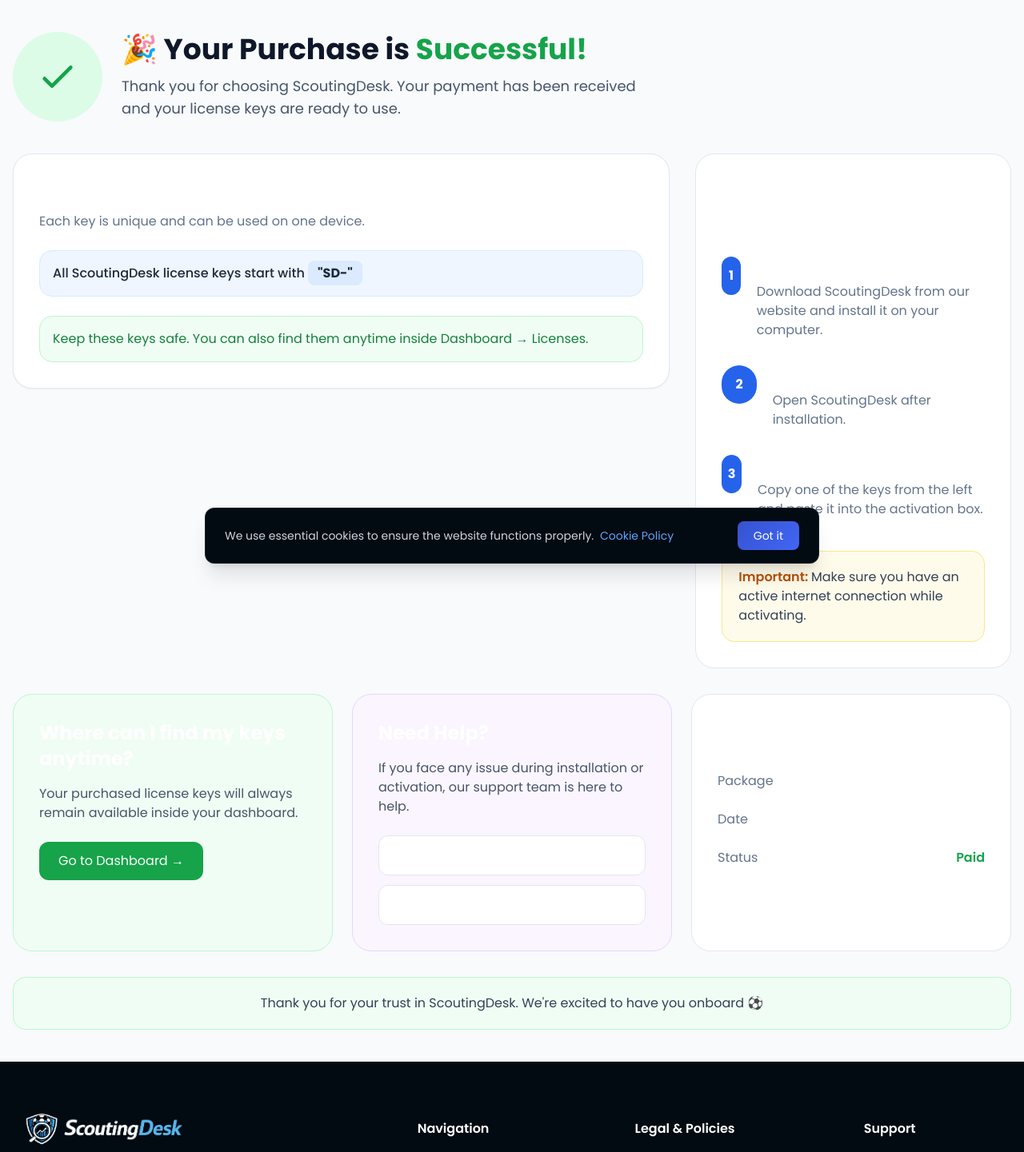
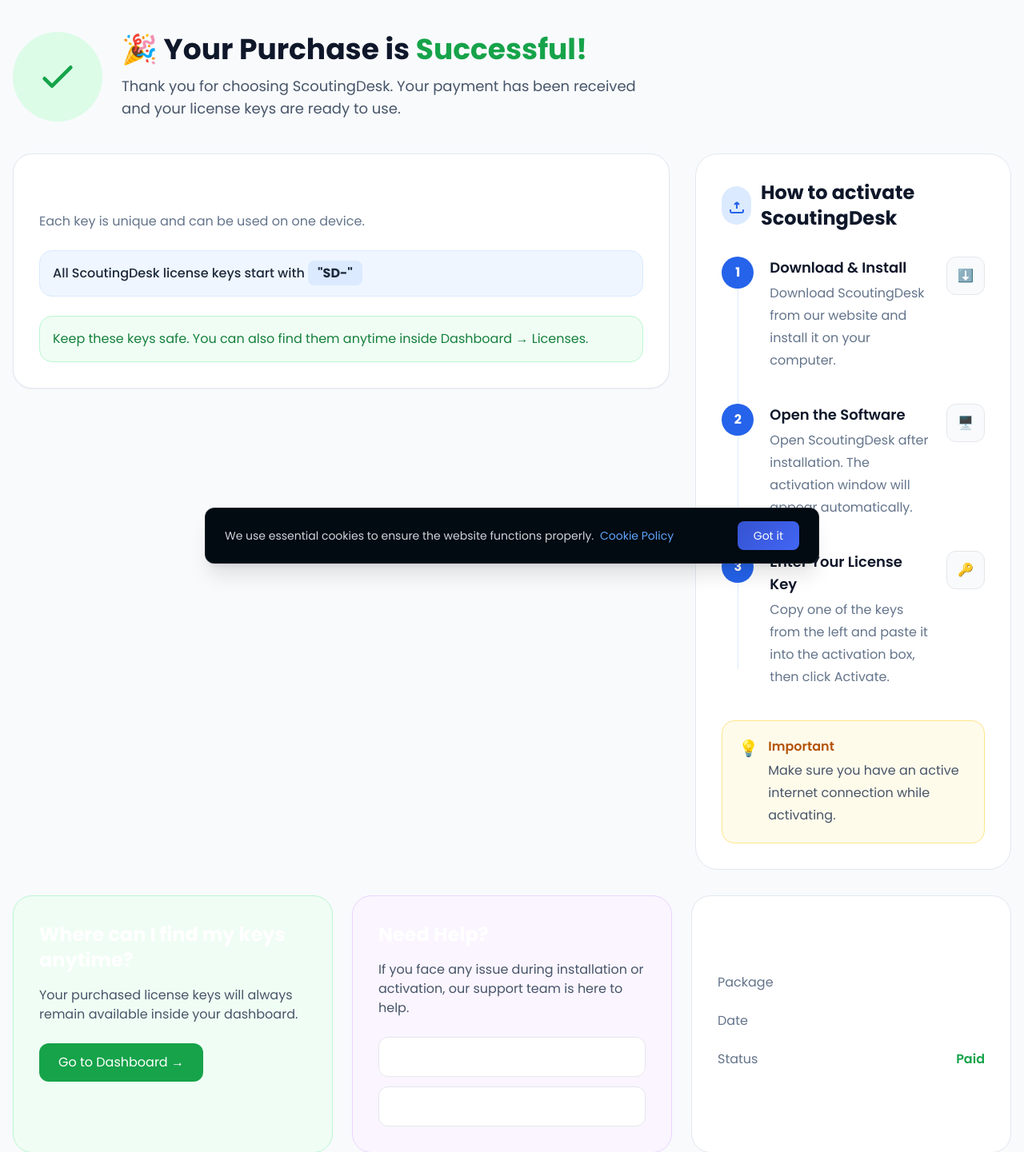
Before and after one commit to TheSukhSingh/scoutingdesk-website, a Django app: page /payments/success/ in a window 1280 px wide. Shown: the part 79-1520 px from the top of the page at 80% size. Run offline with Django 5.2, Linux system fonts and the light colour scheme; the visitor is signed in with stand-in values (Sample User, id 1); data that the repository does not hold is empty.

Commit message:
right section in success page updated

```diff
--- a/static/css/output_v2.css
+++ b/static/css/output_v2.css
@@ -2097,6 +2097,18 @@ body {
   top: 4%;
 }
 
+.bottom-6 {
+  bottom: 1.5rem;
+}
+
+.left-5 {
+  left: 1.25rem;
+}
+
+.top-6 {
+  top: 1.5rem;
+}
+
 .isolate {
   isolation: isolate;
 }
@@ -2306,6 +2318,10 @@ body {
   height: 7rem;
 }
 
+.h-6 {
+  height: 1.5rem;
+}
+
 .max-h-\[420px\] {
   max-height: 420px;
 }
@@ -2388,6 +2404,10 @@ body {
 
 .w-28 {
   width: 7rem;
+}
+
+.w-6 {
+  width: 1.5rem;
 }
 
 .max-w-2xl {
@@ -3151,6 +3171,10 @@ body {
   line-height: 1.25;
 }
 
+.leading-7 {
+  line-height: 1.75rem;
+}
+
 .tracking-\[0\.2em\] {
   letter-spacing: 0.2em;
 }
@@ -3305,6 +3329,11 @@ body {
 .text-amber-700 {
   --tw-text-opacity: 1;
   color: rgb(180 83 9 / var(--tw-text-opacity, 1));
+}
+
+.text-amber-500 {
+  --tw-text-opacity: 1;
+  color: rgb(245 158 11 / var(--tw-text-opacity, 1));
 }
 
 .accent-blue-600 {
--- a/templates/payments/success.html
+++ b/templates/payments/success.html
@@ -8,15 +8,9 @@
     <div class="flex flex-col lg:flex-row gap-6 items-center mb-10">
 
       <div class="w-28 h-28 rounded-full bg-green-100 flex items-center justify-center shrink-0">
-            <svg xmlns="http://www.w3.org/2000/svg"
-                 class="w-14 h-14 text-green-600"
-                 fill="none"
-                 viewBox="0 0 24 24"
+        <svg xmlns="http://www.w3.org/2000/svg" class="w-14 h-14 text-green-600" fill="none" viewBox="0 0 24 24"
           stroke="currentColor">
-                <path stroke-linecap="round"
-                      stroke-linejoin="round"
-                      stroke-width="2"
-                      d="M5 13l4 4L19 7"/>
+          <path stroke-linecap="round" stroke-linejoin="round" stroke-width="2" d="M5 13l4 4L19 7" />
         </svg>
       </div>
 
@@ -82,8 +76,7 @@
                     {{ license_key.key }}
                   </div>
 
-                                <button
-                                    onclick="navigator.clipboard.writeText('{{ license_key.key }}')"
+                  <button onclick="navigator.clipboard.writeText('{{ license_key.key }}')"
                     class="ml-4 border px-5 py-2 rounded-xl hover:bg-slate-50">
 
                     Copy
@@ -115,69 +108,108 @@
 
 
       <!-- RIGHT -->
+      <div class="bg-white rounded-[28px] border border-slate-200 p-8 h-full">
+
+        <div class="flex items-center gap-3 mb-8">
+          <div class="w-12 h-12 rounded-full bg-blue-100 flex items-center justify-center">
+            <svg class="w-6 h-6 text-blue-600" fill="none" stroke="currentColor" stroke-width="2" viewBox="0 0 24 24">
+              <path d="M12 16v-8m0 0l-3 3m3-3l3 3" />
+              <path d="M20 17v2a2 2 0 01-2 2H6a2 2 0 01-2-2v-2" />
+            </svg>
+          </div>
+
           <div>
-
-            <div class="bg-white rounded-3xl border border-slate-200 p-8 h-full">
-
-                <h2 class="font-bold text-2xl mb-8">
+            <h2 class="font-bold text-2xl text-slate-900">
               How to activate ScoutingDesk
             </h2>
+          </div>
+        </div>
 
 
-                <div class="space-y-8">
+        <div class="relative">
 
-                    <div class="flex gap-5">
+          <!-- vertical line -->
+          <div class="absolute left-5 top-6 bottom-6 w-px bg-blue-100"></div>
 
-                        <div class="w-12 h-12 rounded-full bg-blue-600 text-white flex items-center justify-center font-bold">
+
+          <!-- Step 1 -->
+          <div class="flex gap-5 relative mb-10">
+
+            <div
+              class="w-10 h-10 rounded-full bg-blue-600 text-white flex items-center justify-center font-bold shrink-0 z-10">
               1
             </div>
 
-                        <div>
-                            <h3 class="font-semibold text-lg">
+            <div class="flex-1">
+
+              <h3 class="font-semibold text-lg text-slate-900">
                 Download & Install
               </h3>
 
-                            <p class="text-slate-500 mt-1">
+              <p class="text-slate-500 mt-1 leading-7">
                 Download ScoutingDesk from our website and install it on your computer.
               </p>
+
+            </div>
+
+            <div class="w-12 h-12 rounded-xl border bg-slate-50 flex items-center justify-center shrink-0">
+              ⬇️
             </div>
 
           </div>
 
 
-                    <div class="flex gap-5">
 
-                        <div class="w-12 h-12 rounded-full bg-blue-600 text-white flex items-center justify-center font-bold">
+          <!-- Step 2 -->
+          <div class="flex gap-5 relative mb-10">
+
+            <div
+              class="w-10 h-10 rounded-full bg-blue-600 text-white flex items-center justify-center font-bold shrink-0 z-10">
               2
             </div>
 
-                        <div>
-                            <h3 class="font-semibold text-lg">
+            <div class="flex-1">
+
+              <h3 class="font-semibold text-lg text-slate-900">
                 Open the Software
               </h3>
 
-                            <p class="text-slate-500 mt-1">
-                                Open ScoutingDesk after installation.
+              <p class="text-slate-500 mt-1 leading-7">
+                Open ScoutingDesk after installation. The activation window will appear automatically.
               </p>
+
+            </div>
+
+            <div class="w-12 h-12 rounded-xl border bg-slate-50 flex items-center justify-center shrink-0">
+              🖥️
             </div>
 
           </div>
 
 
-                    <div class="flex gap-5">
 
-                        <div class="w-12 h-12 rounded-full bg-blue-600 text-white flex items-center justify-center font-bold">
+          <!-- Step 3 -->
+          <div class="flex gap-5 relative">
+
+            <div
+              class="w-10 h-10 rounded-full bg-blue-600 text-white flex items-center justify-center font-bold shrink-0 z-10">
               3
             </div>
 
-                        <div>
-                            <h3 class="font-semibold text-lg">
+            <div class="flex-1">
+
+              <h3 class="font-semibold text-lg text-slate-900">
                 Enter Your License Key
               </h3>
 
-                            <p class="text-slate-500 mt-1">
-                                Copy one of the keys from the left and paste it into the activation box.
+              <p class="text-slate-500 mt-1 leading-7">
+                Copy one of the keys from the left and paste it into the activation box, then click Activate.
               </p>
+
+            </div>
+
+            <div class="w-12 h-12 rounded-xl border bg-slate-50 flex items-center justify-center shrink-0">
+              🔑
             </div>
 
           </div>
@@ -186,15 +218,27 @@
 
 
 
+        <!-- Warning box -->
+
         <div class="mt-10 bg-amber-50 border border-amber-200 rounded-2xl p-5">
 
-                    <span class="font-semibold text-amber-700">
-                        Important:
-                    </span>
+          <div class="flex gap-3">
 
-                    <span class="text-slate-700">
+            <div class="text-amber-500 text-xl">
+              💡
+            </div>
+
+            <div>
+
+              <div class="font-semibold text-amber-700">
+                Important
+              </div>
+
+              <div class="text-slate-600 mt-1 leading-7">
                 Make sure you have an active internet connection while activating.
-                    </span>
+              </div>
+
+            </div>
 
           </div>
 
```
Lines whose indentation alone changed are shown as unchanged.
